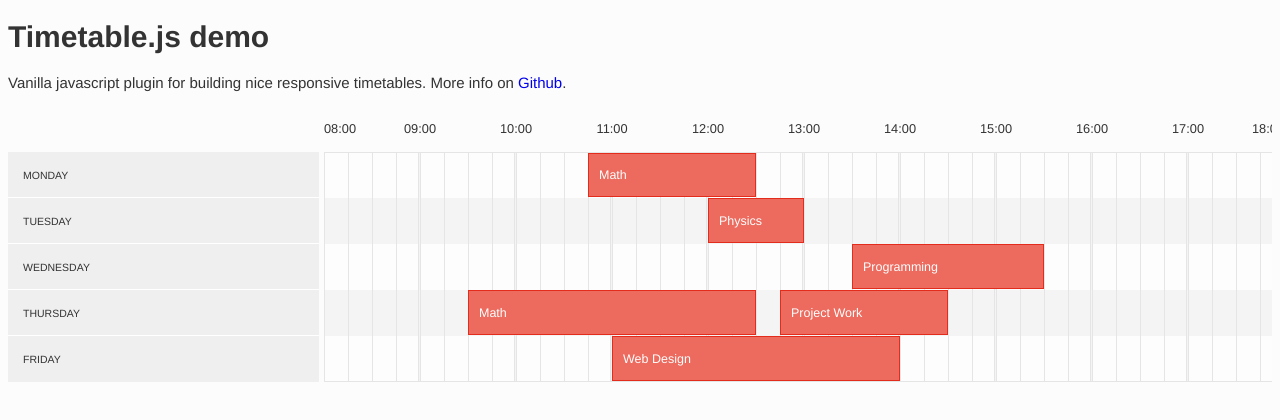
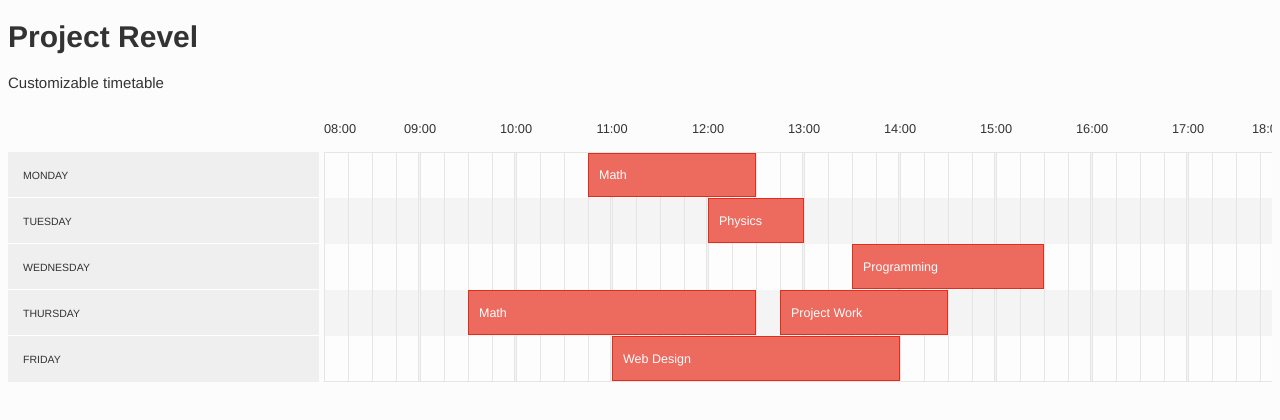
Before and after one commit to Echrothy/school-timetable, a plain HTML site: page index.html in a window 1280 px wide. Drawn offline with Linux system fonts and the light colour scheme.

Commit message:
Add page title

```diff
--- a/index.html
+++ b/index.html
@@ -12,8 +12,8 @@
   <body>
 
     <div class="hero-unit">
-      <h1>Timetable.js demo</h1>
-      <p>Vanilla javascript plugin for building nice responsive timetables. More info on <a href="https://github.com/Grible/timetable.js" target="_blank">Github</a>.</p>
+      <h1>Project Revel</h1>
+      <p>Customizable timetable</p>
     </div>
 
     <div class="timetable"></div>
```
